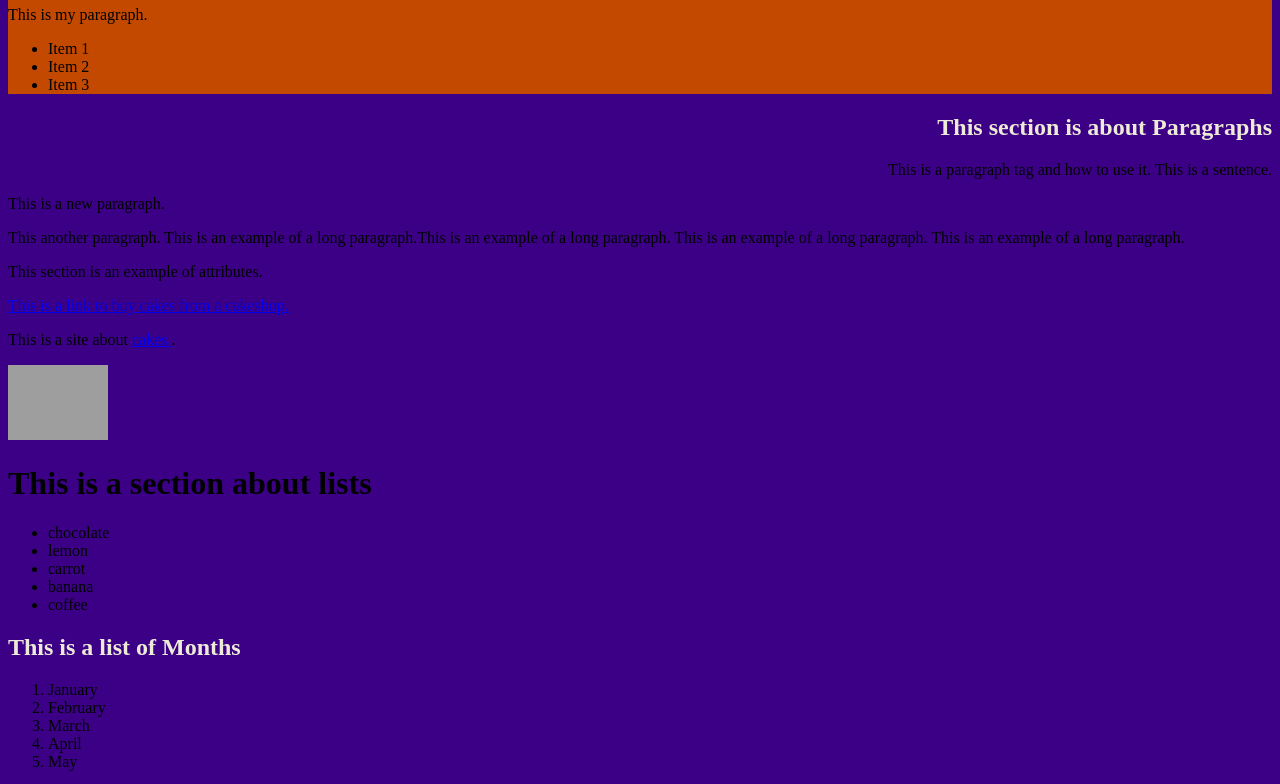
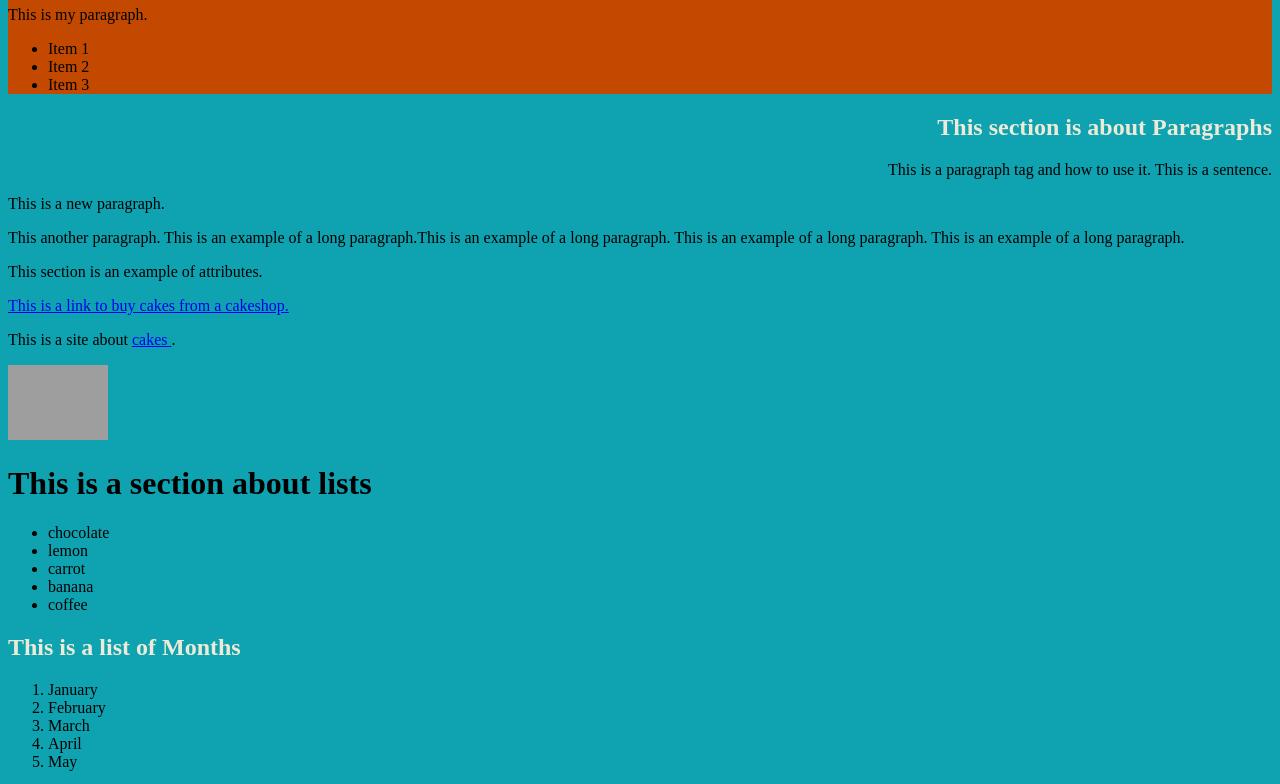
Before and after one commit to Erin-dev/gettingstartedHTML, a plain HTML site: page examples/pics/index.html in a window 1280 px wide. Shown: the part 399-1183 px from the top of the page. Drawn offline with nearby package versions, Linux system fonts and the light colour scheme; grey boxes are pictures that could not be loaded; files whose address does not match are found by name; a web font is replaced by a local one.

Commit message:
add 2 files

```diff
--- a/examples/pics/style.css
+++ b/examples/pics/style.css
@@ -1,5 +1,5 @@
 body{
-    background-color:#3B0086;
+    background-color:#0FA3B1;
 }
 
 img{
```
Also changed, not shown: examples/pics/index.html (+5 -0 lines).
